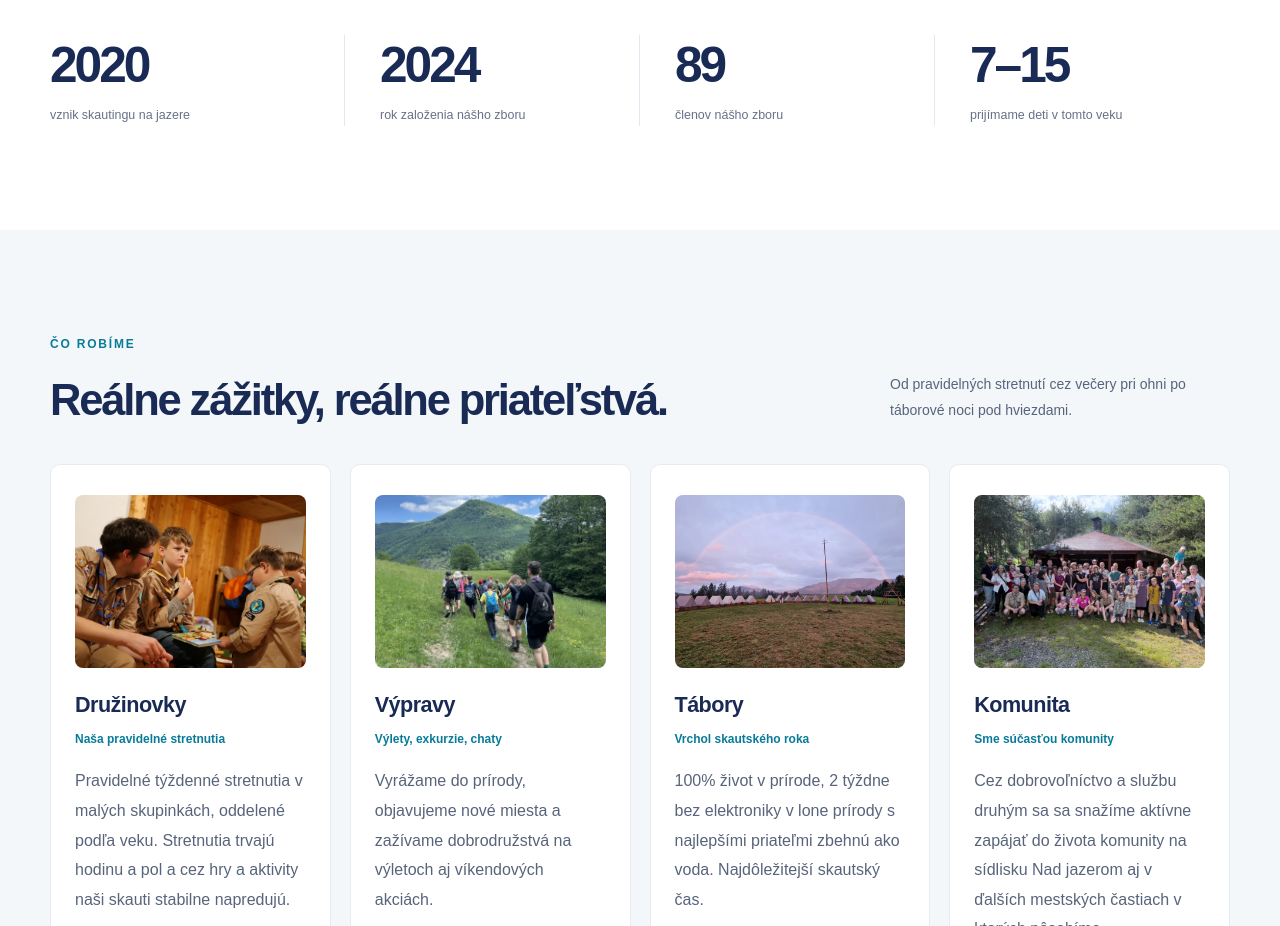
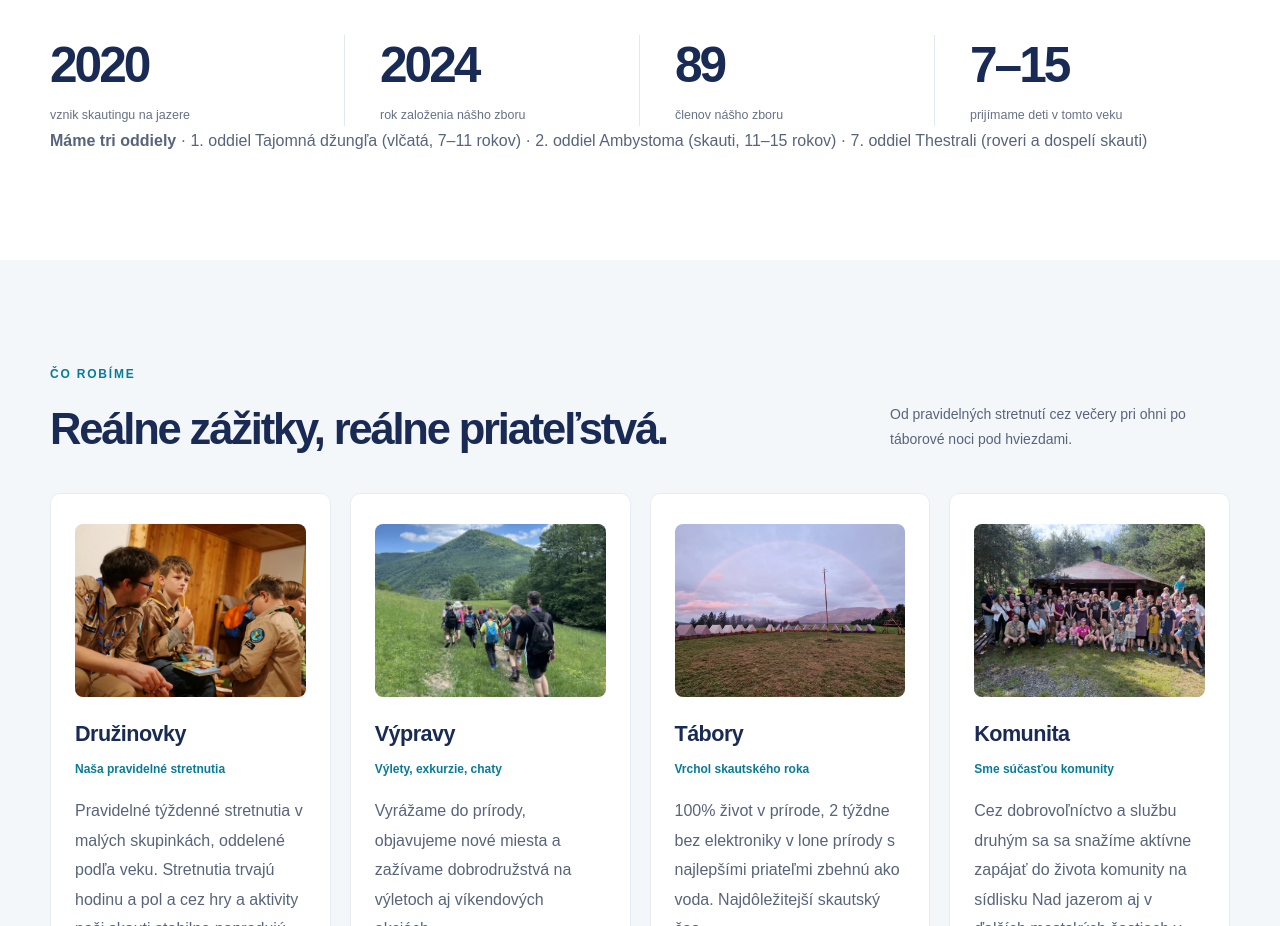
Before and after one commit to pavolmarc/scouting, an Astro site: page / in a window 1280 px wide. Shown: the part 1240-2166 px from the top of the page. Built offline with nearby package versions, Linux system fonts and the light colour scheme; Astro itself is replaced by a stand-in of ours.

Commit message:
Add scout troop overview to homepage

```diff
--- a/src/components/About.astro
+++ b/src/components/About.astro
@@ -9,5 +9,8 @@ import Icon from './Icon.astro';
       <div class="about-copy"><p class="lead">{site.about.lead}</p><p class="body-copy">{site.about.text} {site.about.friendships}</p><ul class="values flex flex-wrap gap-x-6 gap-y-3">{site.about.values.map(value => <li><Icon name="check" size={17}/>{value}</li>)}</ul></div>
     </div>
     <div class="stats-grid">{site.stats.map(stat => <div class="stat"><strong>{stat.value}</strong><span>{stat.label}</span></div>)}</div>
+    <p class="body-copy mt-6 text-sm">
+      <strong>Máme tri oddiely</strong> · {site.about.troops.join(' · ')}
+    </p>
   </div>
 </section>
--- a/src/data/site.ts
+++ b/src/data/site.ts
@@ -36,6 +36,11 @@ export const site = {
     text: 'Cez hry, spoločné výzvy, priateľstvá a čas v prírode rozvíjame charakter, spoluprácu aj praktické zručnosti.',
     friendships: 'Deti vedieme k vytváraniu pevných priateľstiev mimo virtuálneho sveta, preto na akciách trávime veľa času v prírode a digitálne technológie používame len minimálne, pričom na tábore sú deti aj dlhší čas bez prístupu k elektronike.',
     values: ['Príroda', 'Priateľstvo', 'Zodpovednosť'],
+    troops: [
+      '1. oddiel Tajomná džungľa (vlčatá, 7–11 rokov)',
+      '2. oddiel Ambystoma (skauti, 11–15 rokov)',
+      '7. oddiel Thestrali (roveri a dospelí skauti)',
+    ],
   },
   stats: [
     { value: '2020', label: 'vznik skautingu na jazere' },
```
